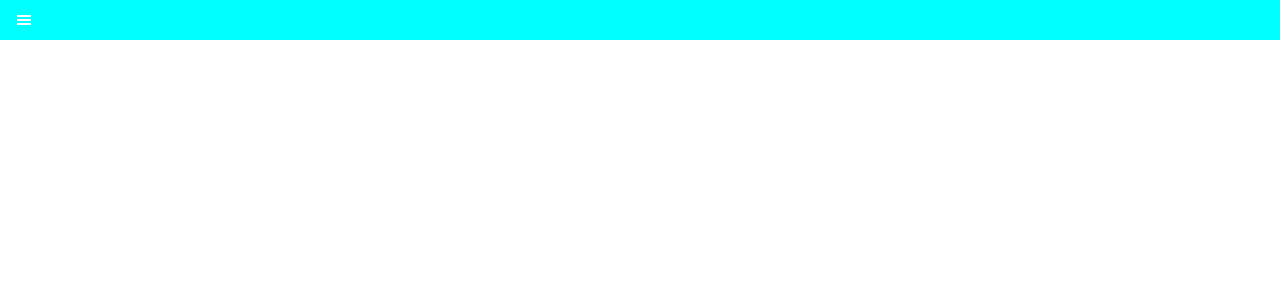
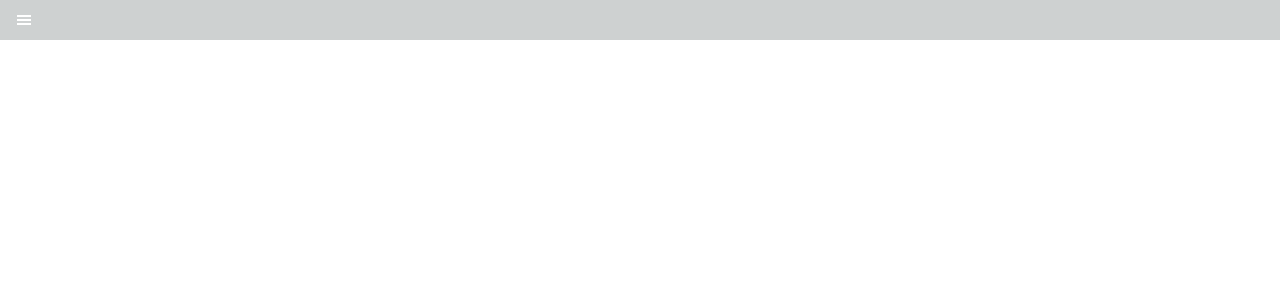
Before and after one commit to UjjwalPasahan/ZINIKUSWEB, a React (Create React App) app in the folder client/: page / in a window 1280 px wide. Shown: the top 300 px of the page. Built offline with nearby package versions, Linux system fonts and the light colour scheme.

Commit message:
just for practice

```diff
--- a/client/src/styles/App.css
+++ b/client/src/styles/App.css
@@ -1,3 +1,4 @@
 .hi{
-    background-color: aqua;
+    background-color: rgb(206, 209, 209);
+    font-size: larger;
 }
```
